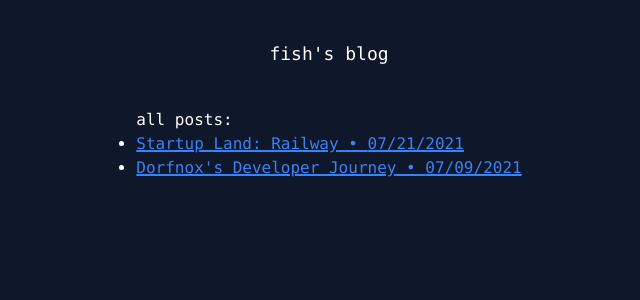
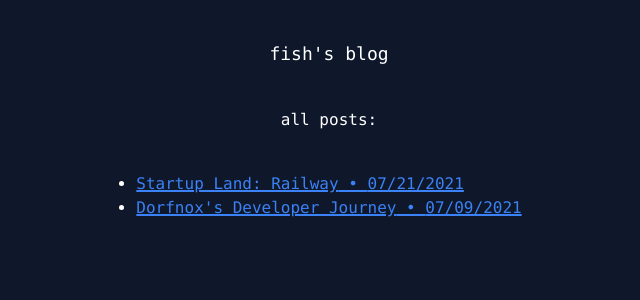
Before and after one commit to rpxs/blog-v2, a Next.js app: page / in a window 1280 px wide. Shown: the top 300 px of the page, without its empty margins (311-951 px from the left). Built offline with nearby package versions, Linux system fonts and the light colour scheme.

Commit message:
(fix) html lang attr

```diff
--- /dev/null
+++ b/pages/_document.js
@@ -0,0 +1,13 @@
+import { Html, Head, Main, NextScript } from "next/document";
+
+export default function Document() {
+  return (
+    <Html lang="en">
+      <Head />
+      <body>
+        <Main />
+        <NextScript />
+      </body>
+    </Html>
+  );
+}
--- a/pages/index.js
+++ b/pages/index.js
@@ -16,9 +16,8 @@
       </head>
       <div className="flex flex-col bg-slate-900 font-mono text-white min-h-screen items-center">
         <p className="my-10 text-lg">fish&apos;s blog</p>
+        <p className="text-white mb-10">all posts:</p>
         <ul className="list-disc">
-          {" "}
-          all posts:
           {posts.map((post, index) => (
             <li key={index}>
               <a
```
